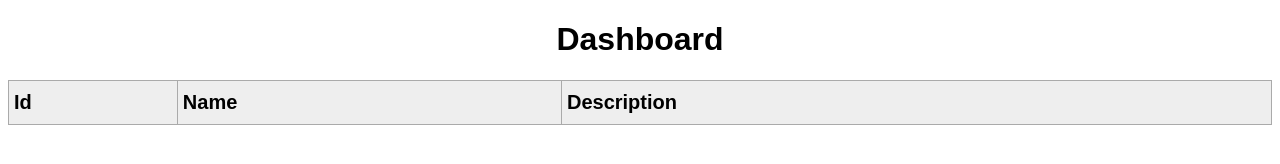
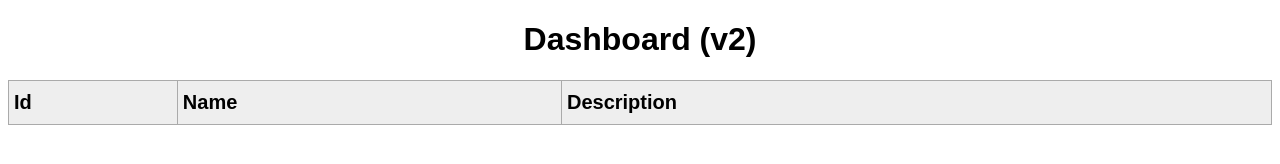
Before and after one commit to Daan-Reede/display-data, a website: page public/index.html in a window 1280 px wide. Drawn offline with Linux system fonts and the light colour scheme; no server answers.

Commit message:
let's see if autodeploy works v2

```diff
--- a/public/index.html
+++ b/public/index.html
@@ -9,7 +9,7 @@
 </head>
 
 <body>
-  <h1>Dashboard</h1>
+  <h1>Dashboard (v2)</h1>
   <pre id="result"></pre>
   <table id="table">
     <tr id="tableHeader">
```
